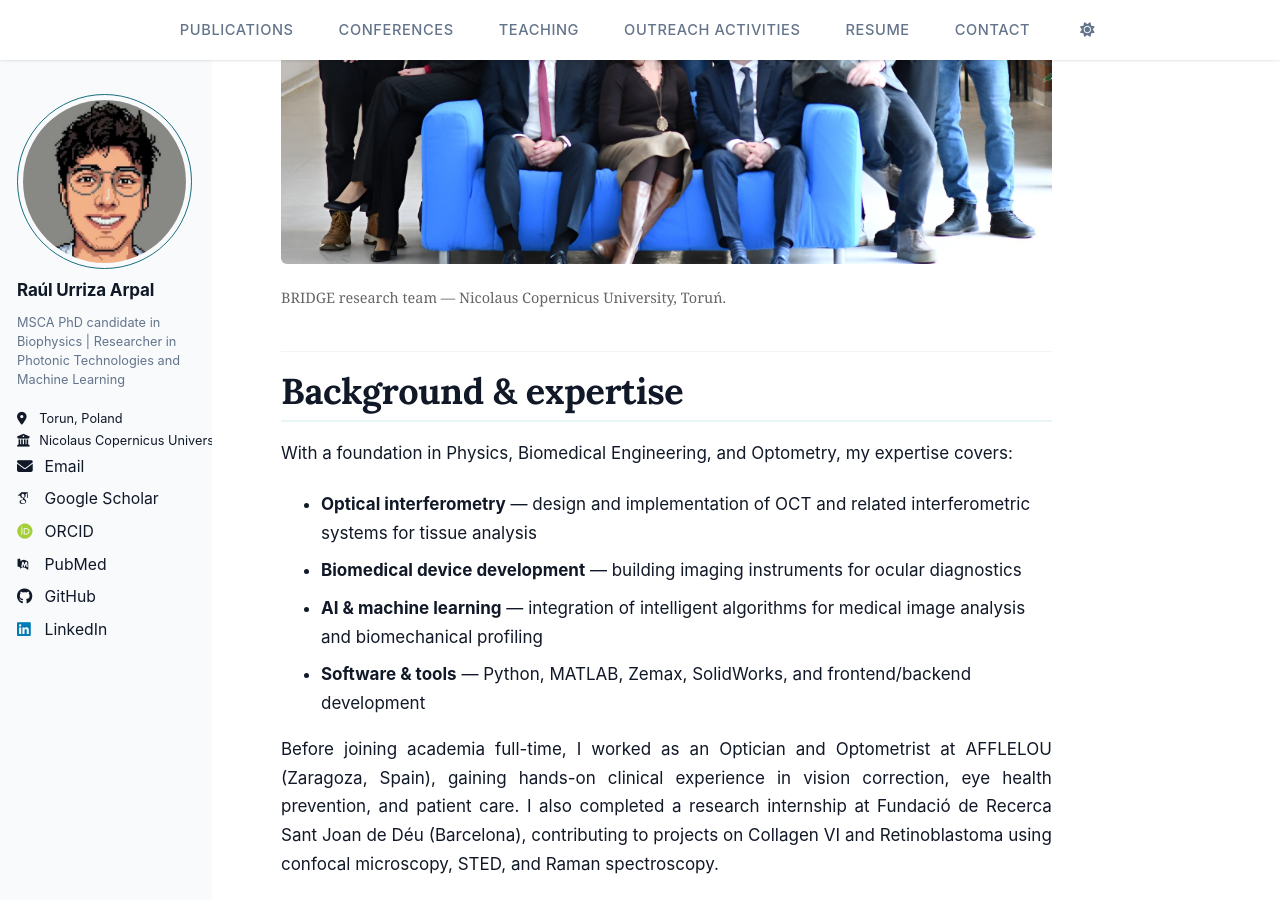
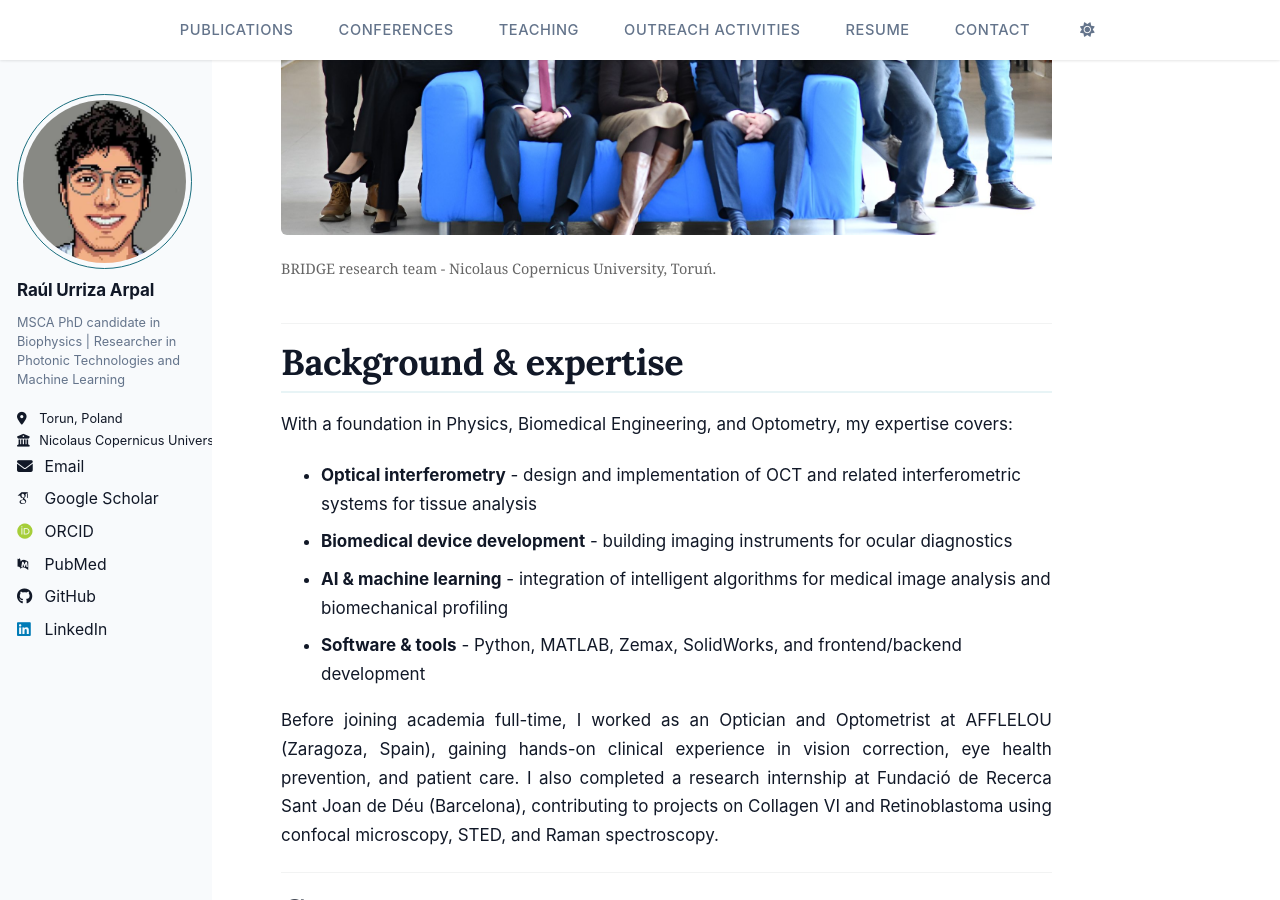
Before and after one commit to RaulUrriza/raulurriza.github.io, a Jekyll site: the page built from _pages/about.md, in a window 1280 px wide and 900 px high, scrolled down 1355 px. Built offline with Jekyll 4.4.1, drawn with Linux system fonts in a browser that asks for light colours; some web fonts are replaced; a script bundle is joined from its source files by our own code; library files that are not in the unit come from our copies; some of the changed text lies outside the part shown.

Commit message:
new size -

```diff
--- a/_pages/about.md
+++ b/_pages/about.md
@@ -17,7 +17,7 @@ I hold an M.Sc. in Biomedical Engineering and a B.S. in Optics and Optometry, bo
 
 # Current research
 
-I am currently a **Marie Skłodowska-Curie PhD Fellow** within the [BE-LIGHT](https://belightproject.eu/) project, working under the supervision of Dr. Ireneusz Grulkowski. My research focuses on tomographic microvibrography of ocular structures — combining **Optical Coherence Tomography (OCT)** with an optical lock-in detection scheme to map the biomechanical properties of the cornea, lens, and sclera at high frequency. The goal is to produce high-resolution mechanical maps of ocular tissues, opening new avenues for early detection and personalized treatment of eye diseases.
+I am currently a **Marie Skłodowska-Curie PhD Fellow** within the [BE-LIGHT](https://belightproject.eu/) project, working under the supervision of Dr. Ireneusz Grulkowski. My research focuses on tomographic microvibrography of ocular structures - combining **Optical Coherence Tomography (OCT)** with an optical lock-in detection scheme to map the biomechanical properties of the cornea, lens, and sclera at high frequency. The goal is to produce high-resolution mechanical maps of ocular tissues, opening new avenues for early detection and personalized treatment of eye diseases.
 
 ---
 
@@ -30,7 +30,7 @@ I also belong to **[BRIDGE](https://idub.umk.pl/en/teams/priority-research-teams
 <figure>
   <img src="/images/bridge_team.jpg" alt="BRIDGE research team at NCU" style="width:100%; border-radius:6px;">
   <figcaption style="font-size:0.85em; color:#666; margin-top:6px;">
-    BRIDGE research team — Nicolaus Copernicus University, Toruń.
+    BRIDGE research team - Nicolaus Copernicus University, Toruń.
   </figcaption>
 </figure>
 
@@ -40,10 +40,10 @@ I also belong to **[BRIDGE](https://idub.umk.pl/en/teams/priority-research-teams
 
 With a foundation in Physics, Biomedical Engineering, and Optometry, my expertise covers:
 
-- **Optical interferometry** — design and implementation of OCT and related interferometric systems for tissue analysis
-- **Biomedical device development** — building imaging instruments for ocular diagnostics
-- **AI & machine learning** — integration of intelligent algorithms for medical image analysis and biomechanical profiling
-- **Software & tools** — Python, MATLAB, Zemax, SolidWorks, and frontend/backend development
+- **Optical interferometry** - design and implementation of OCT and related interferometric systems for tissue analysis
+- **Biomedical device development** - building imaging instruments for ocular diagnostics
+- **AI & machine learning** - integration of intelligent algorithms for medical image analysis and biomechanical profiling
+- **Software & tools** - Python, MATLAB, Zemax, SolidWorks, and frontend/backend development
 
 Before joining academia full-time, I worked as an Optician and Optometrist at AFFLELOU (Zaragoza, Spain), gaining hands-on clinical experience in vision correction, eye health prevention, and patient care. I also completed a research internship at Fundació de Recerca Sant Joan de Déu (Barcelona), contributing to projects on Collagen VI and Retinoblastoma using confocal microscopy, STED, and Raman spectroscopy.
 
--- a/_pages/contact.html
+++ b/_pages/contact.html
@@ -8,7 +8,7 @@ author_profile: true
 <p style="font-size:13px; letter-spacing:0.12em; color:gray; text-transform:uppercase; margin:0 0 0.5rem;">Get in touch</p>
 <p style="line-height:1.7; margin:0 0 2rem; text-align:justify;">
   Whether you're exploring a joint research project, have new contacts,
-  an interdisciplinary collaboration, or an industry partnership — I'd love to hear from you.
+  an interdisciplinary collaboration, or an industry partnership - I'd love to hear from you.
   Don't hesitate to reach out; the best ideas often start with a simple conversation.
 </p>
 
--- a/_pages/outreach.html
+++ b/_pages/outreach.html
@@ -9,7 +9,7 @@ author_profile: true
 
 <p style="margin-bottom: 0em;">
   This page highlights a selection of my most relevant outreach activities.
-  For a more complete picture — including talks, events, collaborations, and day-to-day updates —
+  For a more complete picture - including talks, events, collaborations, and day-to-day updates -
   feel free to visit my
   <a href="https://www.linkedin.com/in/ra%C3%BAlurrizaarpal/" target="_blank">LinkedIn profile</a>,
   where I share things more regularly.
--- a/_pages/teaching.html
+++ b/_pages/teaching.html
@@ -8,7 +8,7 @@ author_profile: true
 {% include base_path %}
 
 {% if site.teaching.size == 0 %}
-  <p class="teaching-placeholder">Nothing here yet — working on it!</p>
+  <p class="teaching-placeholder">Nothing here yet - working on it!</p>
 {% else %}
   {% for post in site.teaching reversed %}
     {% include archive-single.html %}
```
Also changed, not shown: _outreach/MSCA.md (+2 -2 lines), _outreach/afflelou_challenge.md (+1 -1 lines).
